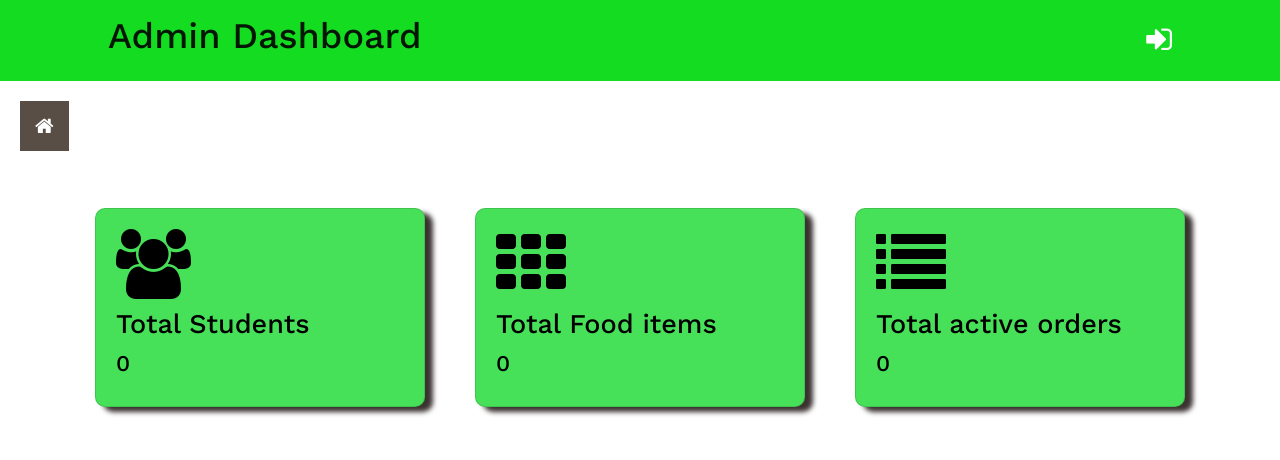
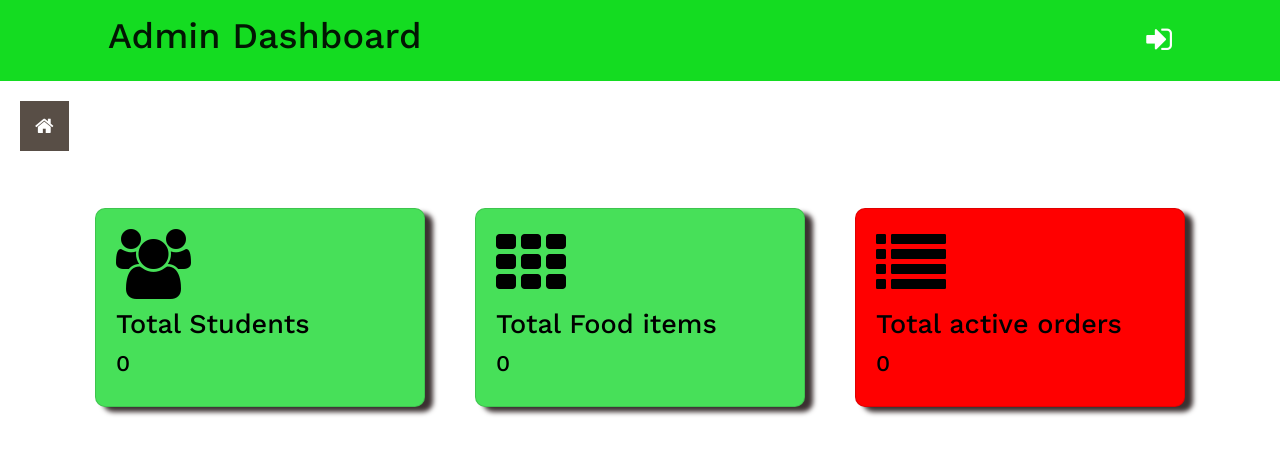
Before and after one commit to Bibek117/canteen-foodorderingsystem, a PHP site: page /admin/index.php in a window 1280 px wide. Shown: the top 460 px of the page. Run offline with PHP 8.4, Linux system fonts and the light colour scheme; the visitor is signed in with stand-in values (Sample User, id 1); data that the repository does not hold is empty; some libraries are stand-ins or nearby versions.

Commit message:
basic working canteen food ordering system completed

```diff
--- a/admin/index.php
+++ b/admin/index.php
@@ -78,7 +78,7 @@ require_once "../connection.php";
                 </div>
             </div>
             <div class="col-sm-4">
-                <div class="card">
+                <div class="card" style="background-color:red;color:white;">
                     <i class="fa fa-list mb-2" style="font-size: 70px;"></i>
                     <h4 >Total active orders
                     <?php
```
